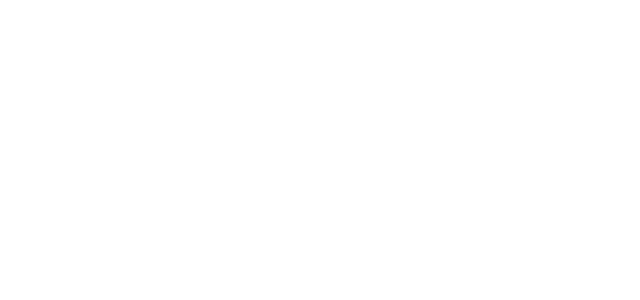
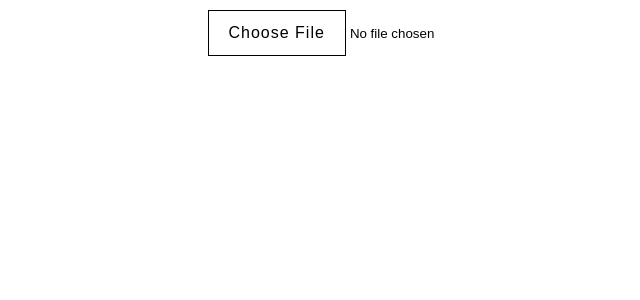
Before and after one commit to ZaidFada231/ParkdayTakeHome, a React (Create React App) app: page /csv/1 in a window 1280 px wide. Before the commit this address had no page. Shown: the top 300 px of the page, without its empty margins (306-946 px from the left). Built offline with nearby package versions, Linux system fonts and the light colour scheme.

Commit message:
added file reader and styling

```diff
--- a/package.json
+++ b/package.json
@@ -8,6 +8,7 @@
     "@testing-library/user-event": "^13.5.0",
     "dayjs": "^1.11.7",
     "fs": "^0.0.1-security",
+    "jquery": "^3.6.4",
     "moment": "^2.29.4",
     "react": "^18.2.0",
     "react-dom": "^18.2.0",
--- a/src/Components/App.jsx
+++ b/src/Components/App.jsx
@@ -7,11 +7,12 @@ import Home from "./Home";
 import CsvParser from './CsvParser';
 
 function App() {
+
   return (
     <BrowserRouter>
      <Routes>
-      <Route path="/" element={<Home />} />
-      <Route path="/csv" element={<CsvParser />} />
+      <Route path="/" element={<Home />} /> //setting up routing using react router dom
+      <Route path="/csv/:service_id" element={<CsvParser />} />
      </Routes>
     </BrowserRouter>
   );
--- a/src/Components/CsvParser.jsx
+++ b/src/Components/CsvParser.jsx
@@ -33,13 +33,11 @@ const CsvParser = () =>{
 
         // Iterating data to get column name and their values
         results.data.map((d) => {
-          const date = JSON.stringify(d.meal_opt_in_created_date);
-          const [dayHour, weirdHourAdd] = date.split('.');
+          const date = JSON.stringify(d.meal_opt_in_created_date); //turning the time/ date element into a string
+          const [dayHour, weirdHourAdd] = date.split('.'); //spliting it up two times till wejust get the hour
           const dayAndHour = JSON.stringify(dayHour);
           const [dat, time] = dayHour.split(' ');
-
-          console.log(typeof time);
-          if(NewDate.format('h:mm:ss') >= time){
+          if(NewDate.format('h:mm:ss') >= time){ //comparing the current time using moment js to the time in the csv
             rowsArray.push(Object.keys(d));
             valuesArray.push(Object.values(d));
           }
@@ -71,8 +69,8 @@ const CsvParser = () =>{
       <table class="styled-table">
         <thead>
           <tr>
-            {tableRows.map((rows, index) => {
-                if(index !== 0){
+            {tableRows.map((rows, index) => { //maping through all the title names
+                if(index !== 0){ // I know this isn't the cleanest bit of code, but using or statement's didn't work so I had to opt for nested if's
                   if(index !== 1){
                   if(index !== 5){
                      if(index !== 6){
@@ -88,8 +86,8 @@ const CsvParser = () =>{
           {values.map((value, index) => {
             return (
               <tr key={index}>
-                {value.map((val, i) => {
-                     if(i !== 0){
+                {value.map((val, i) => { //maping through all the title names
+                     if(i !== 0){ // I know this isn't the cleanest bit of code, but using or statement's didn't work so I had to opt for nested if's
                        if(i !== 1){
                        if(i !== 5){
                          if(i !== 6){
--- a/src/Components/DelayedButton.jsx
+++ b/src/Components/DelayedButton.jsx
@@ -1,5 +1,6 @@
 import React, { useState, useEffect } from 'react';
-import {Navigate} from 'react-router-dom'
+import {Navigate} from 'react-router-dom';
+import $ from 'jquery';
 
 function DelayedButton() {
   const [showButton, setShowButton] = useState(false);
@@ -7,16 +8,21 @@ function DelayedButton() {
   useEffect(() => {
     setTimeout(() => {
       setShowButton(true);
-    }, 28000); //28000
+    }, 20); //28000
   }, []);
-
   if(goToCSV){
-    return <Navigate to="/csv"/>;
+    let button = document.getElementsByClassName("button-52")[0]; //grab button by using getElementsByClassName
+    const ourPath = "/csv/";
+    const ourButtonID = button.id;
+    const finalPath = ourPath + ourButtonID; //building our path by adding csv and the button id
+    return <Navigate to={finalPath}/>;
   }
 
   return (
     <div>
-      {showButton && <button id = "101" class="button-52" onClick ={() => {setGoToCSV(true)}}>Lets Go</button>}
+      {showButton && <button id = "101" class="button-52" onClick ={() =>
+        {setGoToCSV(true);}
+      }>Lets Go</button>}
     </div>
   );
 
--- a/src/Components/Home.jsx
+++ b/src/Components/Home.jsx
@@ -12,10 +12,10 @@ function Home() {
       <Typewriter
         onInit = {(typewriter) => {
           typewriter
-          .typeString("Good morning Mr Resturaunt")
+          .typeString("Good morning Mr/Mrs Resturaunt Owner")
           .pauseFor(1000)
           .deleteAll()
-          .typeString("We have data on the numbers of meals we currently have reserved for you.")
+          .typeString("We have data on the meals we currently have reserved for you.")
           .pauseFor(1000)
           .deleteAll()
           .typeString("Ready to see?")
```
Also changed, not shown: 1 other file (tests, documents, lock files or other folders).
